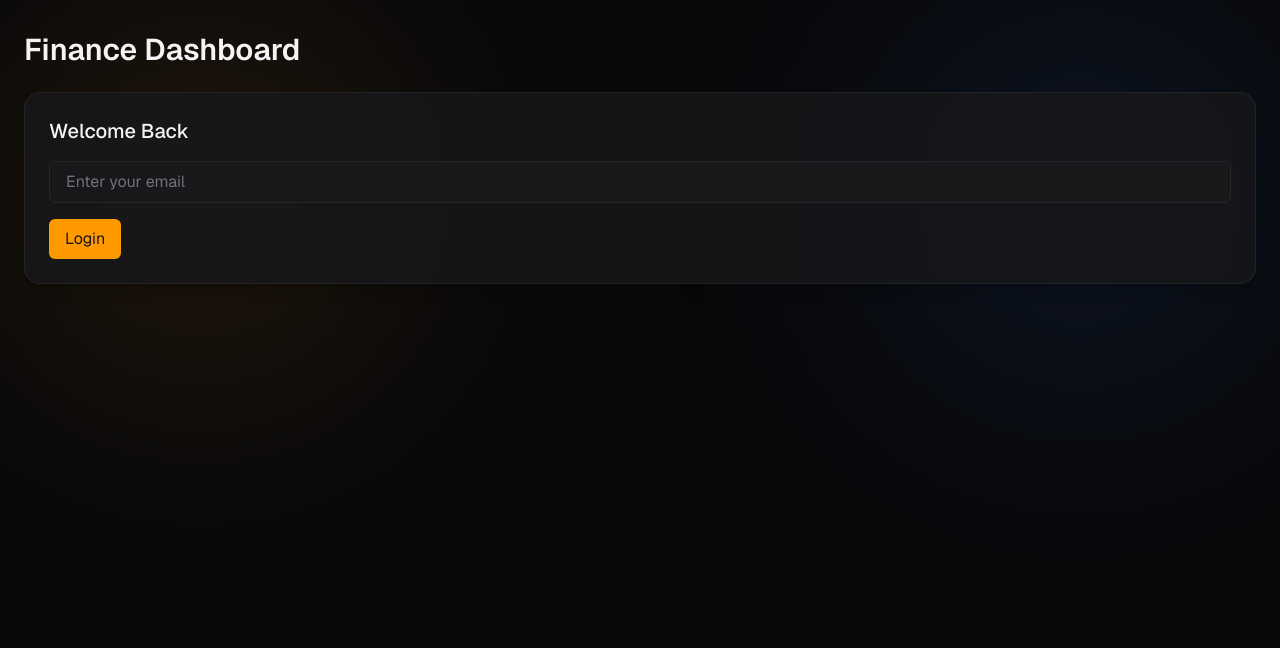
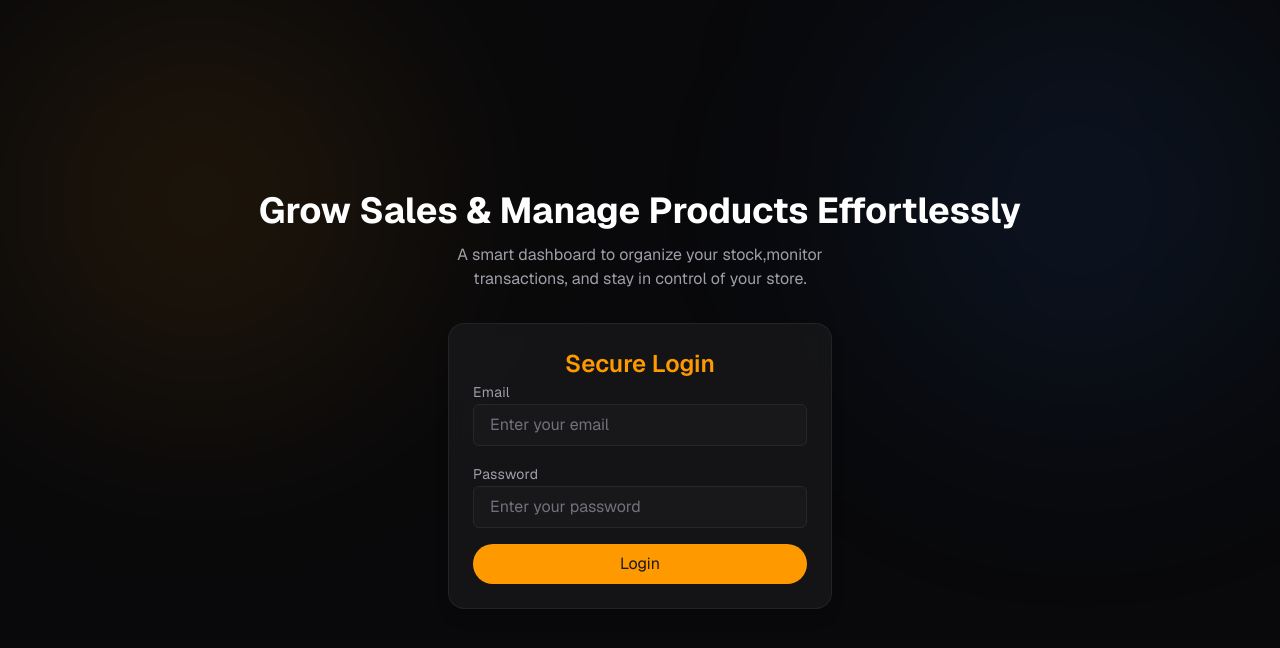
Before and after one commit to yoanny2023/sales-management-system, a Next.js app in the folder sales-ui/: page / in a window 1280 px wide. Shown: the top 648 px of the page. Built offline with nearby package versions, Linux system fonts and the light colour scheme.

Commit message:
add login form with zod version 1

```diff
--- a/sales-ui/src/app/globals.css
+++ b/sales-ui/src/app/globals.css
@@ -14,3 +14,12 @@ body {
   color: var(--foreground);
   background: var(--background);
 }
+
+input:-webkit-autofill,
+input:-webkit-autofill:hover,
+input:-webkit-autofill:focus,
+input:-webkit-autofill:active {
+  -webkit-box-shadow: 0 0 0 1000px #18181b inset !important;
+  -webkit-text-fill-color: #fafafa !important;
+  transition: background-color 5000s ease-in-out 0s;
+}
--- a/sales-ui/src/app/page.tsx
+++ b/sales-ui/src/app/page.tsx
@@ -1,32 +1,80 @@
+"use client"
+
 import PageContainer from "@/components/layout/PageContainer";
 import Button from "@/components/ui/Button";
 import Card from "@/components/ui/Card";
 import Input from "@/components/ui/Input";
+import { loginSchema, LoginSchemaType } from "@/features/auth/schemas/auth.schema";
+import { zodResolver } from "@hookform/resolvers/zod";
+import { useForm } from "react-hook-form";
 
 export default function Home() {
+  const{
+    register,
+    handleSubmit,
+    formState:{errors,isSubmitting},
+    reset,
+  } = useForm<LoginSchemaType>({
+    resolver: zodResolver(loginSchema)
+  });
+
+  async function onSubmit(data:LoginSchemaType){
+    console.log("my data:",data);
+    await new Promise((resolve) => setTimeout(resolve,1000)); // simulate api request
+    reset();
+  }
+
   return (
-    <PageContainer>
-      <div className="space-y-6">
-        <h1 className="text-3xl font-semibold text-zinc-100">
-          Finance Dashboard
-        </h1>
+    <PageContainer className="min-h-screen flex flex-col justify-center items-center">
+      <div className="text-center space-y-3 mb-8">
+         <h1 className="text-3xl md:text-4xl font-bold text-white">
+        Grow Sales & Manage Products Effortlessly
+      </h1>
+      <p className="text-zinc-400 text-sm md:text-base max-w-md mx-auto">
+        A smart dashboard to organize your stock,monitor transactions, and stay in control of your store.
+      </p>
+      </div>
 
-        <Card>
-          <div className="space-y-4">
-            <h2 className="text-xl font-medium">
-              Welcome Back
-            </h2>
+      <Card className="w-full max-w-sm">
+        <h2 className="text-2xl font-semibold text-amber-500 text-center">Secure Login</h2>
 
+        <form onSubmit={handleSubmit(onSubmit)} className="space-y-4">
+          <div className="space-y-2">
+            <label htmlFor="email" className="text-sm tracking-wide text-zinc-400 cursor-pointer">
+              Email
+            </label>
             <Input
+              {...register("email")}
+              type="email"
+              id="email"
               placeholder="Enter your email"
             />
+            {errors.email && (
+              <p className="text-red-500 text-sm">{errors.email.message}</p>
+            )}
+          </div>
 
-            <Button>
-              Login
-            </Button>
+          <div className="space-y-2">
+            <label htmlFor="password" className="text-sm tracking-wide text-zinc-400 cursor-pointer">
+              Password
+            </label>
+            <Input
+              {...register("password")}
+              type="password"
+              id="password"
+              placeholder="Enter your password"
+            />
+            {errors.password && (
+              <p className="text-red-500 text-sm">{errors.password.message}</p>
+            )}
           </div>
-        </Card>
-      </div>
+          <Button type="submit" className="w-full rounded-full"
+          disabled={isSubmitting}
+          >
+            {isSubmitting ? "Signing in..." : "Login"}
+          </Button>
+        </form>
+      </Card>
     </PageContainer>
   );
 }
--- a/sales-ui/src/components/ui/Button.tsx
+++ b/sales-ui/src/components/ui/Button.tsx
@@ -12,6 +12,7 @@ function Button({children,className,loading,disabled,...props}: ButtonProps) {
       disabled={loading || disabled}
       className={cn("px-4 py-2 rounded-md bg-amber-500 text-zinc-900",
         "hover:bg-amber-600 transition-colors duration-300 cursor-pointer",
+        "focus:outline-none",
         "disabled:opacity-50 disabled:cursor-not-allowed",
         className
     )}
--- a/sales-ui/src/components/ui/Input.tsx
+++ b/sales-ui/src/components/ui/Input.tsx
@@ -12,6 +12,8 @@ function Input({className,...props}: InputProps) {
         "outline-none transition duration-300",
         "focus:outline-none focus-visible:ring-2 focus-visible:ring-amber-500",
         "disabled:cursor-not-allowed disabled:opacity-50",
+        "focus:border-amber-500/40",
+        "autofill:bg-zinc-900",
         className
     )}
     />
--- a/sales-ui/src/features/auth/schemas/auth.schema.ts
+++ b/sales-ui/src/features/auth/schemas/auth.schema.ts
@@ -0,0 +1,15 @@
+import {z} from "zod";
+
+export const loginSchema = z.object({
+  email: z.string()
+          .trim()
+          .min(1,"Email is required")
+          .email("Invalid email format"),
+
+  password: z.string()
+             .trim()
+             .min(1, "Password is required")
+             .min(6,"Password must be at least 6 characters.")
+})
+
+export type LoginSchemaType = z.infer<typeof loginSchema>
```
Also changed, not shown: sales-ui/src/components/layout/PageContainer.tsx (line endings or trailing spaces).
